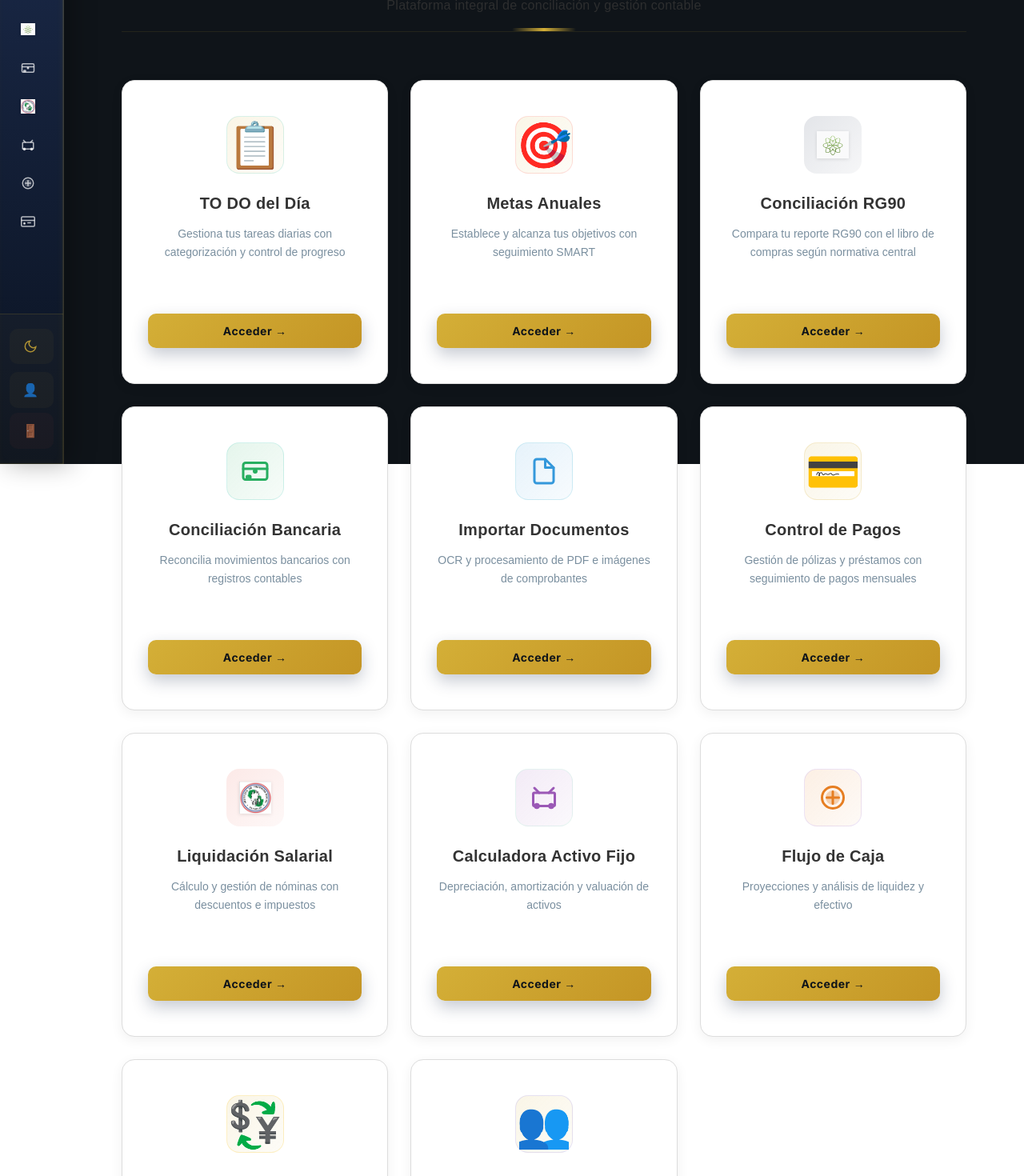
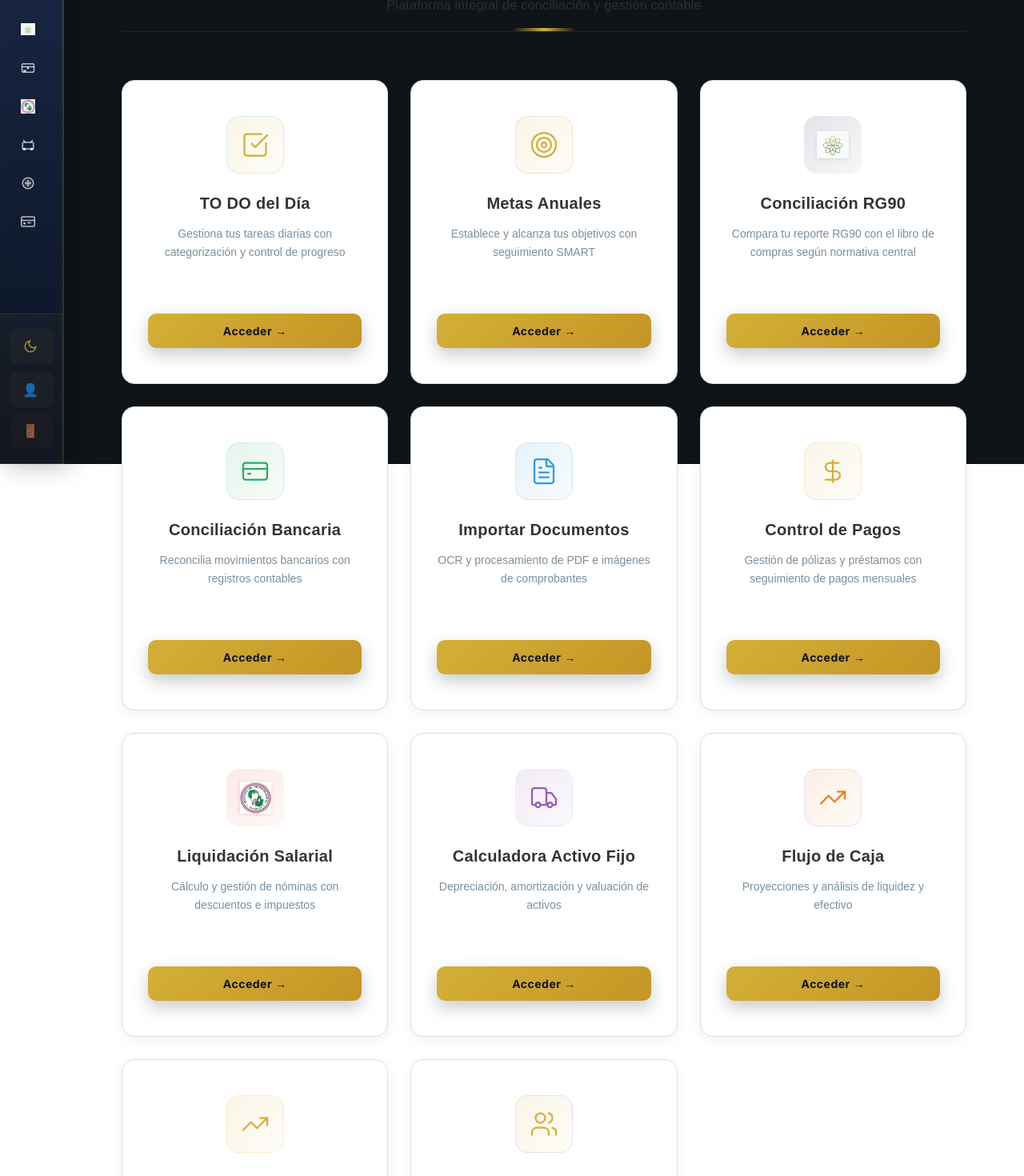
Before and after one commit to fer1-xr/quadra, a React (Vite) app in the folder frontend/: page / in a window 1280 px wide. Shown: the part 220-1690 px from the top of the page at 80% size. Built offline with nearby package versions, Linux system fonts and the light colour scheme; sample sign-in values are in the browser's storage.

Commit message:
Icons: Replace emoji and custom SVG icons with Lucide React components

```diff
--- a/frontend/package.json
+++ b/frontend/package.json
@@ -11,6 +11,7 @@
     "axios": "^1.6.0",
     "html2canvas": "^1.4.1",
     "jspdf": "^4.2.1",
+    "lucide-react": "^1.59.0",
     "react": "^18.2.0",
     "react-dom": "^18.2.0",
     "recharts": "^3.10.1",
--- a/frontend/src/components/Dashboard.jsx
+++ b/frontend/src/components/Dashboard.jsx
@@ -1,5 +1,6 @@
 import React, { useState } from 'react'
 import axios from 'axios'
+import { CheckSquare, Target, CreditCard, FileText, Truck, TrendingUp, DollarSign, Users } from 'lucide-react'
 import History from './History'
 import ChangePassword from './ChangePassword'
 import Sidebar from './Sidebar'
@@ -214,7 +215,7 @@ function Dashboard({ user, onLogout }) {
                 <div className="services-grid">
                   <div className="service-card service-card--todo" onClick={() => handleNavigate('todo')}>
                     <div className="card-icon">
-                      <span className="icon-emoji">📋</span>
+                      <CheckSquare size={56} strokeWidth={1.5} />
                     </div>
                     <h3>TO DO del Día</h3>
                     <p>Gestiona tus tareas diarias con categorización y control de progreso</p>
@@ -222,7 +223,7 @@ function Dashboard({ user, onLogout }) {
                   </div>
                   <div className="service-card service-card--metas" onClick={() => handleNavigate('metas')}>
                     <div className="card-icon">
-                      <span className="icon-emoji">🎯</span>
+                      <Target size={56} strokeWidth={1.5} />
                     </div>
                     <h3>Metas Anuales</h3>
                     <p>Establece y alcanza tus objetivos con seguimiento SMART</p>
@@ -238,12 +239,7 @@ function Dashboard({ user, onLogout }) {
                   </div>
                   <div className="service-card service-card--bancaria" onClick={() => handleNavigate('bancaria')}>
                     <div className="card-icon">
-                      <svg viewBox="0 0 24 24" fill="none" stroke="currentColor" strokeWidth="2">
-                        <rect x="2" y="5" width="20" height="14" rx="2"></rect>
-                        <path d="M2 10h20"></path>
-                        <rect x="5" y="16" width="3" height="2" rx="0.5"></rect>
-                        <circle cx="12" cy="12" r="1" fill="currentColor"></circle>
-                      </svg>
+                      <CreditCard size={56} strokeWidth={1.5} />
                     </div>
                     <h3>Conciliación Bancaria</h3>
                     <p>Reconcilia movimientos bancarios con registros contables</p>
@@ -251,9 +247,7 @@ function Dashboard({ user, onLogout }) {
                   </div>
                   <div className="service-card service-card--documentos" onClick={() => handleNavigate('importar-documentos')}>
                     <div className="card-icon">
-                      <svg viewBox="0 0 24 24" fill="none" stroke="currentColor" strokeWidth="2">
-                        <path d="M13 2H6a2 2 0 0 0-2 2v16a2 2 0 0 0 2 2h12a2 2 0 0 0 2-2V9z"></path><polyline points="13 2 13 9 20 9"></polyline>
-                      </svg>
+                      <FileText size={56} strokeWidth={1.5} />
                     </div>
                     <h3>Importar Documentos</h3>
                     <p>OCR y procesamiento de PDF e imágenes de comprobantes</p>
@@ -261,7 +255,7 @@ function Dashboard({ user, onLogout }) {
                   </div>
                   <div className="service-card service-card--pagos" onClick={() => handleNavigate('control-pagos')}>
                     <div className="card-icon">
-                      <span className="icon-emoji">💳</span>
+                      <DollarSign size={56} strokeWidth={1.5} />
                     </div>
                     <h3>Control de Pagos</h3>
                     <p>Gestión de pólizas y préstamos con seguimiento de pagos mensuales</p>
@@ -277,12 +271,7 @@ function Dashboard({ user, onLogout }) {
                   </div>
                   <div className="service-card service-card--activos" onClick={() => handleNavigate('activofijo')}>
                     <div className="card-icon">
-                      <svg viewBox="0 0 24 24" fill="none" stroke="currentColor" strokeWidth="2">
-                        <rect x="3" y="8" width="18" height="11" rx="1"></rect>
-                        <circle cx="6" cy="19" r="1.5" fill="currentColor"></circle>
-                        <circle cx="18" cy="19" r="1.5" fill="currentColor"></circle>
-                        <path d="M8 8L4 4M16 8l4-4"></path>
-                      </svg>
+                      <Truck size={56} strokeWidth={1.5} />
                     </div>
                     <h3>Calculadora Activo Fijo</h3>
                     <p>Depreciación, amortización y valuación de activos</p>
@@ -290,11 +279,7 @@ function Dashboard({ user, onLogout }) {
                   </div>
                   <div className="service-card service-card--flujo" onClick={() => handleNavigate('flujo')}>
                     <div className="card-icon">
-                      <svg viewBox="0 0 24 24" fill="none" stroke="currentColor" strokeWidth="2">
-                        <circle cx="12" cy="12" r="9"></circle>
-                        <circle cx="12" cy="12" r="5" fill="currentColor" opacity="0.3"></circle>
-                        <path d="M12 7v10M7 12h10"></path>
-                      </svg>
+                      <TrendingUp size={56} strokeWidth={1.5} />
                     </div>
                     <h3>Flujo de Caja</h3>
                     <p>Proyecciones y análisis de liquidez y efectivo</p>
@@ -302,7 +287,7 @@ function Dashboard({ user, onLogout }) {
                   </div>
                   <div className="service-card service-card--cotizacion" onClick={() => handleNavigate('cotizacion')}>
                     <div className="card-icon">
-                      <span className="icon-emoji">💱</span>
+                      <TrendingUp size={56} strokeWidth={1.5} />
                     </div>
                     <h3>Cotización</h3>
                     <p>Consulta tipos de cambio del DNIT por fecha y moneda</p>
@@ -310,7 +295,7 @@ function Dashboard({ user, onLogout }) {
                   </div>
                   <div className="service-card service-card--clientes" onClick={() => handleNavigate('clientes')}>
                     <div className="card-icon">
-                      <span className="icon-emoji">👥</span>
+                      <Users size={56} strokeWidth={1.5} />
                     </div>
                     <h3>Gestión de Clientes</h3>
                     <p>Administra tu listado de clientes, honorarios y pagos</p>
--- a/frontend/src/styles/Dashboard.css
+++ b/frontend/src/styles/Dashboard.css
@@ -117,6 +117,13 @@
   transition: all 0.4s cubic-bezier(0.34, 1.56, 0.64, 1);
   position: relative;
   z-index: 1;
+  color: #D4AF37;
+}
+
+.card-icon svg {
+  width: 56px;
+  height: 56px;
+  color: currentColor;
 }
 
 .service-card:hover .card-icon {
```
Also changed, not shown: 2 other files (tests, documents, lock files or other folders).
